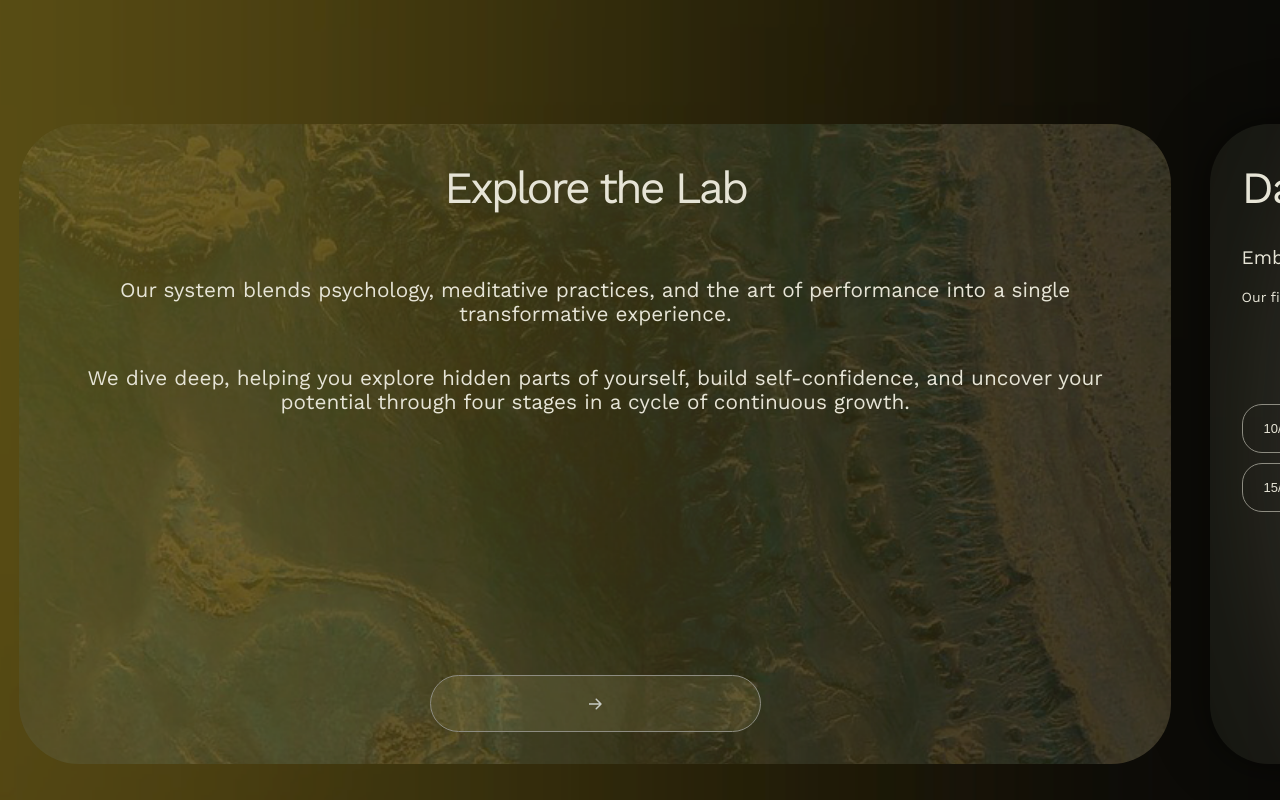
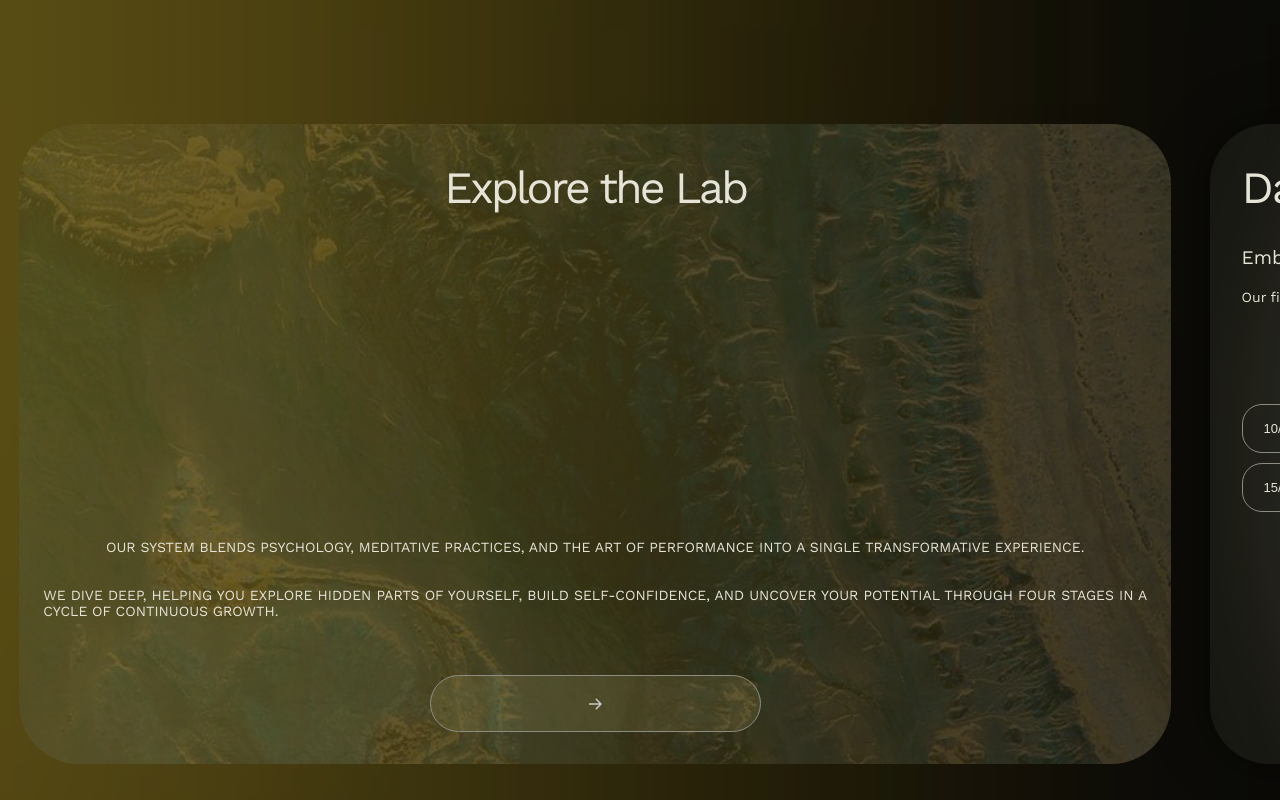
Before and after one commit to rbeatryss/massa, a React (Create React App) app: page / in a window 1280 px wide. Shown: the part 740-1540 px from the top of the page. Built offline with nearby package versions, Linux system fonts and the light colour scheme.

Commit message:
explore the lab UI updated

```diff
--- a/src/App.jsx
+++ b/src/App.jsx
@@ -214,7 +214,7 @@ function App() {
         </div>
       </div>
       <div ref={soundsRef} className="sound">
-        <h2 className='sound-title'>Sound</h2>
+        <h2 className='sound-title'>Sounds</h2>
         < SoundCard />
       </div>
       <div ref={communityRef} className="community">
--- a/src/components/cards/IntroBookCard/IntroBookCard.css
+++ b/src/components/cards/IntroBookCard/IntroBookCard.css
@@ -34,7 +34,6 @@
     margin: 0 1.5rem;
     height: 100%;
     overflow: hidden;
-    justify-content: flex-start;
 }
 
 .intro-book-card-title {
@@ -43,13 +42,22 @@
     margin-bottom: 4rem;
 }
 
-.intro-book-card-paragraph {
-    font-size: 1.3em;
-    font-weight: 400;
-    margin-bottom: 2.5rem;
+.intro-book-card-paragraph-button {
+    display: flex;
+    flex-direction: column;
+    align-items: center;
+    margin-top: auto;
 }
 
-.intro-book-card-content > button {
-    margin-top: auto;
+.intro-book-card-paragraph {
+    margin-bottom: 2rem;
+    font-weight: 400;
+    font-size: 14px;
+    text-align: justify;
+    text-justify: inter-word;
+}
+
+.intro-book-card-paragraph-button > button {
+    margin-top: 1.5rem;
     margin-bottom: 2rem;
 }
--- a/src/components/cards/IntroBookCard/IntroBookCard.jsx
+++ b/src/components/cards/IntroBookCard/IntroBookCard.jsx
@@ -9,12 +9,14 @@ const IntroBookCard = ({ nextCardRef, moveCards }) => {
             <div className="intro-book-card-overlay"></div>
             <div className="intro-book-card-content">
                 <h2 className="intro-book-card-title">Explore the Lab</h2>
-                <p className="intro-book-card-paragraph">Our system blends psychology, meditative practices, and the art of performance into a single transformative experience.</p>
-                <p className="intro-book-card-paragraph">We dive deep, helping you explore hidden parts of yourself, build self-confidence, and uncover your potential through four stages in a cycle of continuous growth.</p>
+                <div className="intro-book-card-paragraph-button">
+                <p className="intro-book-card-paragraph">OUR SYSTEM BLENDS PSYCHOLOGY, MEDITATIVE PRACTICES, AND THE ART OF PERFORMANCE INTO A SINGLE TRANSFORMATIVE EXPERIENCE.</p>
+                <p className="intro-book-card-paragraph">WE DIVE DEEP, HELPING YOU EXPLORE HIDDEN PARTS OF YOURSELF, BUILD SELF-CONFIDENCE, AND UNCOVER YOUR POTENTIAL THROUGH FOUR STAGES IN A CYCLE OF CONTINUOUS GROWTH.</p>
                 <CustomButton
                     buttonData={{ type: 'icon button', icon: arrow }}
                     scrollAction={moveCards}
                 />
+                </div>
             </div>
         </div>
     );
```
